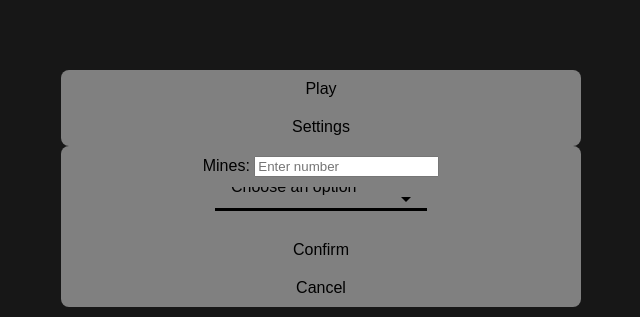
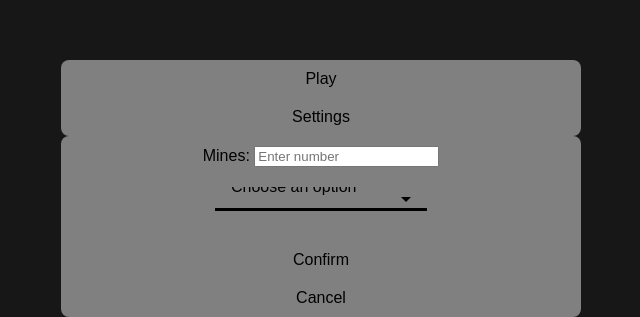
Before and after one commit to TeviBR99/mine-sweeper, an Angular app in the folder minesweeper-game/: page / in a window 1280 px wide. Shown: the part 532-849 px from the top of the page, without its empty margins (319-959 px from the left). Built offline with nearby package versions, Linux system fonts and the light colour scheme.

Commit message:
Added design to selector

```diff
--- a/minesweeper-game/src/app/app.component.html
+++ b/minesweeper-game/src/app/app.component.html
@@ -8,7 +8,7 @@
   <div class="option">
     <span>Mines: </span><input #minesNumber type="number" placeholder="Enter number" />
   </div>
-  <div>
+  <div class="option">
     <mat-form-field>
       <mat-label>Choose an option</mat-label>
       <mat-select (selectionChange)="selectLevel($event)" #difficulty [placeholder]="'Select the difficulty'">
--- a/minesweeper-game/src/app/game/game.component.ts
+++ b/minesweeper-game/src/app/game/game.component.ts
@@ -25,7 +25,6 @@ export class GameComponent {
   public updateGameParameters(parameters: GameParameters){
     if(parameters){
       const {minesNumber, boardSize} = parameters
-      console.log("parameters: ", parameters)
       this.boardSize = boardSize
       this.minesNumber = minesNumber
       this.buildBoard()
```
